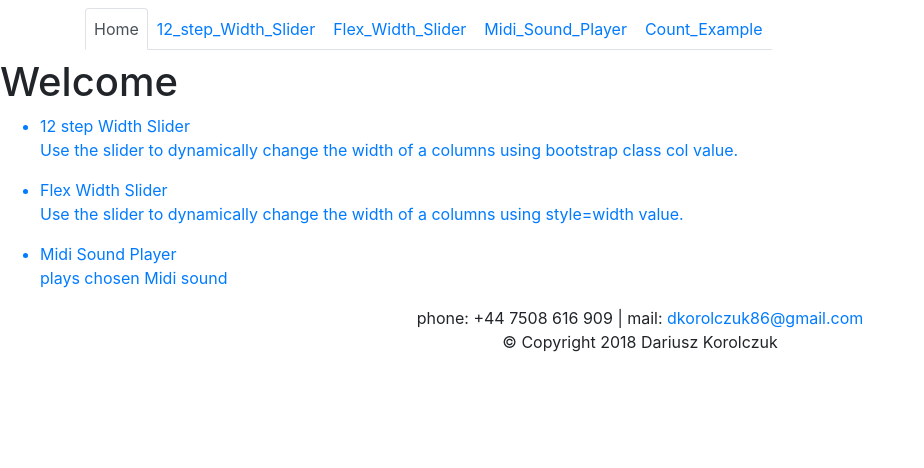
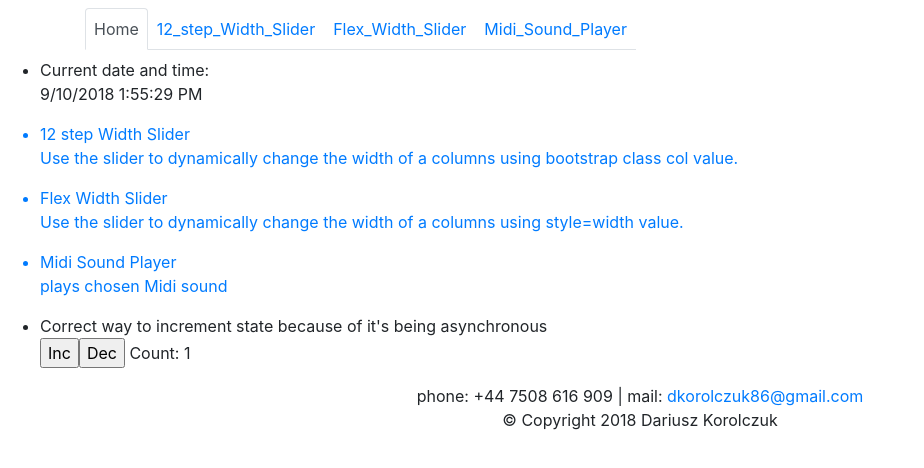
Before and after one commit to dariuszkorolczukcom/components_workspace, a React (Create React App) app: page /home in a window 1280 px wide. Shown: the top 468 px of the page, without its empty margins (0-924 px from the left). Built offline with nearby package versions, Linux system fonts and the light colour scheme.

Commit message:
added clock

```diff
--- /dev/null
+++ b/src/components/ClockComponent.js
@@ -0,0 +1,33 @@
+import React from 'react';
+
+class Clock extends React.Component {
+  constructor(props) {
+    super(props);
+    this.state = {
+      time: new Date().toLocaleTimeString(),
+      date: new Date().toLocaleDateString()
+    };
+  }
+  componentDidMount() {
+    this.intervalID = setInterval(
+      () => this.tick(),
+      1000
+    );
+  }
+  componentWillUnmount() {
+    clearInterval(this.intervalID);
+  }
+  tick() {
+    this.setState({
+      time: new Date().toLocaleTimeString()
+    });
+  }
+  render() {
+    return (<div className="App-clock" >
+        {this.state.date}  {this.state.time}
+    </div>
+    );
+  }
+}
+
+export default Clock;
--- a/src/components/CountExampleComponent.js
+++ b/src/components/CountExampleComponent.js
@@ -16,10 +16,7 @@ class Count extends React.Component {
     render() {
         return (
             <div>
-                Count: {this.state.count}
-                <div style={{ marginTop: '10px' }} />
-                <input type='button' onClick={this.onclick.bind(this, 'add')} value='Inc' />
-                <input type='button' onClick={this.onclick.bind(this, 'sub')} value='Dec' />
+            <input type='button' onClick={this.onclick.bind(this, 'add')} value='Inc' /><input type='button' onClick={this.onclick.bind(this, 'sub')} value='Dec' />    Count: {this.state.count}
             </div>
         )
     }
--- a/src/components/HeaderComponent.js
+++ b/src/components/HeaderComponent.js
@@ -39,9 +39,6 @@ class Header extends Component {
                                 <NavItem>
                                     <NavLink className="nav-link" to='/midislider'>Midi_Sound_Player</NavLink>
                                 </NavItem>
-                                <NavItem>
-                                    <NavLink className="nav-link" to='/countexample'>Count_Example</NavLink>
-                                </NavItem>
                             </Nav>
                         </Collapse>
                     </div>
--- a/src/components/MainComponent.js
+++ b/src/components/MainComponent.js
@@ -6,6 +6,7 @@ import WidthSlider from './WidthSliderComponent';
 import FlexWidthSlider from './FlexWidthSliderComponent';
 import MidiSlider from './MidiComponent';
 import Count from './CountExampleComponent';
+import Clock from './ClockComponent';
 import { Link } from 'react-router-dom';
 
 import { Switch, Route, Redirect } from 'react-router-dom';
@@ -22,11 +23,12 @@ class Main extends Component {
         const HomePage = () => {
             return (
                 <div>
-                    <h1>Welcome</h1>
                     <ul>
+                        <li>Current date and time:<p><Clock/></p> </li>
                         <Link to="widthslider"><li>12 step Width Slider<p>Use the slider to dynamically change the width of a columns using bootstrap class col value.</p></li></Link>
                         <Link to="flexwidthslider"><li>Flex Width Slider<p>Use the slider to dynamically change the width of a columns using style=width value.</p></li></Link>
                         <Link to="midislider"><li>Midi Sound Player<p>plays chosen Midi sound</p></li></Link>
+                        <li>Correct way to increment state because of it's being asynchronous<p><Count /></p></li>
                     </ul>
                 </div>
             );
```
